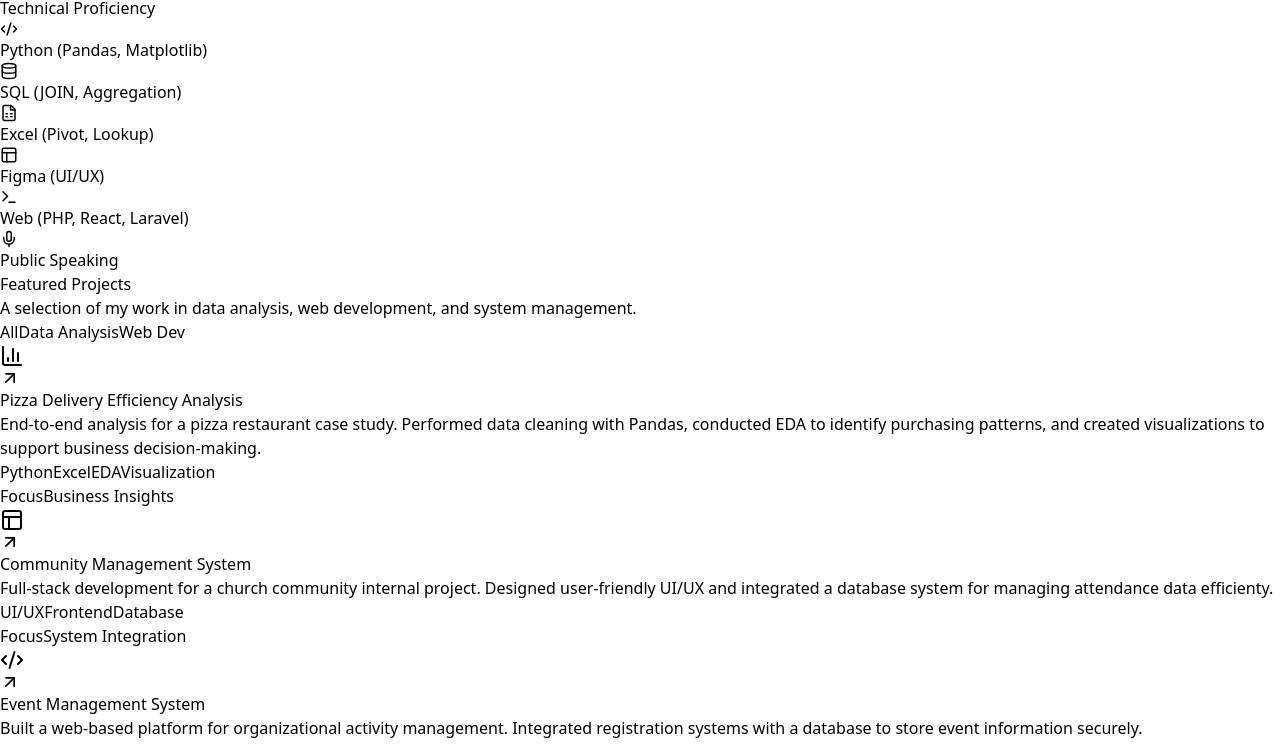
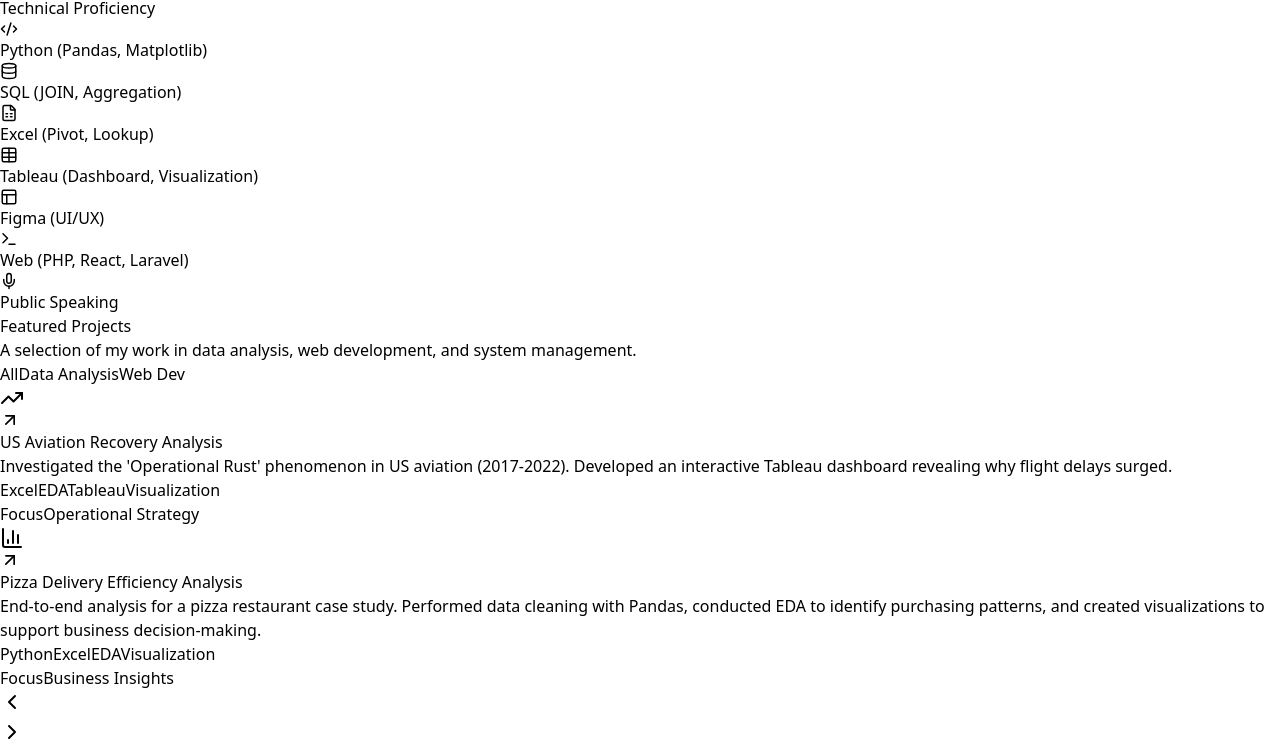
Before and after one commit to Muiz-Isman/PortofolioWebsite-Muiz, a React (Vite) app: page / in a window 1280 px wide. Shown: the part 330-1074 px from the top of the page. Built offline with nearby package versions, Linux system fonts and the light colour scheme.

Commit message:
Update App.js: Tambah project Aviation, fix slider & layout

```diff
--- a/src/App.jsx
+++ b/src/App.jsx
@@ -1,5 +1,5 @@
 import React, { useState, useEffect } from 'react';
-import { motion } from 'framer-motion';
+import { motion, AnimatePresence } from 'framer-motion'; // Tambah AnimatePresence
 import {
   BarChart3,
   Database,
@@ -8,13 +8,17 @@
   Mail,
   Github,
   Linkedin,
+  Table,
   ChevronDown,
+  ChevronLeft, // Icon Baru untuk slider kiri
+  ChevronRight, // Icon Baru untuk slider kanan
   Terminal,
   FileSpreadsheet,
   Layout,
   Mic,
   Briefcase,
-  Download // Added import
+  Download,
+  TrendingUp // Icon Baru untuk project Aviation
 } from 'lucide-react';
 
 // --- ANIMATION VARIANTS ---
@@ -49,19 +53,22 @@
 // 1. Project Card (Interactive State)
 const ProjectCard = ({ project, isActive, onHover }) => (
   <motion.div
-    variants={itemFadeIn}
-    onMouseEnter={() => onHover(project.id)} // Trigger pindah aktif saat di-hover
+    layout // Tambahkan properti layout agar animasi smooth saat geser
+    initial={{ opacity: 0, x: 20 }}
+    animate={{ opacity: 1, x: 0 }}
+    exit={{ opacity: 0, x: -20 }}
+    transition={{ duration: 0.4 }}
+    onMouseEnter={() => onHover(project.id)}
     className={`
-      relative rounded-2xl p-6 flex flex-col justify-between h-full transition-all duration-300 cursor-default
+      relative rounded-2xl p-6 flex flex-col justify-between h-full transition-all duration-300 cursor-default w-full
       ${isActive
-        ? "bg-[#F3EAE0] border border-[#212842] shadow-[6px_6px_0px_0px_#212842] scale-[1.02]" // STYLE AKTIF (Pop out)
-        : "bg-[#F3EAE0]/50 border border-[#212842]/20 shadow-none scale-100 opacity-80 hover:opacity-100" // STYLE PASIF (Flat)
+        ? "bg-[#F3EAE0] border border-[#212842] shadow-[6px_6px_0px_0px_#212842] scale-[1.02]"
+        : "bg-[#F3EAE0]/50 border border-[#212842]/20 shadow-none scale-100 opacity-80 hover:opacity-100"
       }
     `}
   >
     <div>
       <div className="flex justify-between items-start mb-4">
-        {/* Icon: Gelap jika aktif, Pudar jika tidak */}
         <div className={`
           p-3 rounded-xl border transition-colors duration-300
           ${isActive
@@ -92,7 +99,6 @@
     <div>
       <div className="flex flex-wrap gap-2 mt-auto">
         {project.tags.map((tag, i) => (
-          // Tags: Filled jika aktif, Outline jika tidak
           <span key={i} className={`
             px-3 py-1 rounded-full text-xs font-bold transition-colors duration-300 border
             ${isActive
@@ -131,7 +137,7 @@
 const SkillBadge = ({ icon: Icon, name, index, isActive, onHover }) => (
   <motion.div
     variants={itemFadeIn}
-    onMouseEnter={() => onHover(index)} // Trigger pindah aktif
+    onMouseEnter={() => onHover(index)}
     className={`
       flex items-center gap-2 px-4 py-3 rounded-xl border-2 transition-all duration-300 cursor-default
       ${isActive
@@ -151,9 +157,11 @@
   const [activeFilter, setActiveFilter] = useState('All');
   const [scrolled, setScrolled] = useState(false);
 
-  // STATE BARU: Melacak item mana yang aktif
-  // Default: Project ID 1 dan Skill Index 0 (Python)
-  const [activeProjectId, setActiveProjectId] = useState(1);
+  // STATE BARU: Pagination slider
+  const [currentPage, setCurrentPage] = useState(0);
+  const itemsPerPage = 2; // Maksimal 2 project per halaman
+
+  const [activeProjectId, setActiveProjectId] = useState(5); // Default ke project baru (ID 5)
   const [activeSkillIndex, setActiveSkillIndex] = useState(0);
 
   useEffect(() => {
@@ -164,6 +172,16 @@
 
   // --- DATA ---
   const projects = [
+    {
+      id: 5, // ID Baru
+      title: "US Aviation Recovery Analysis",
+      category: "Business Intelligence", // Masuk kategori BI (saya gabungkan ke Data Analysis di filter nanti)
+      description: "Investigated the 'Operational Rust' phenomenon in US aviation (2017-2022). Developed an interactive Tableau dashboard revealing why flight delays surged.",
+      tags: ["Excel", ,"EDA", "Tableau", "Visualization",],
+      focus: "Operational Strategy",
+      icon: <TrendingUp size={24} />,
+      link: "#"
+    },
     {
       id: 1,
       title: "Pizza Delivery Efficiency Analysis",
@@ -210,6 +228,7 @@
     { icon: Code2, name: "Python (Pandas, Matplotlib)" },
     { icon: Database, name: "SQL (JOIN, Aggregation)" },
     { icon: FileSpreadsheet, name: "Excel (Pivot, Lookup)" },
+    { icon: Table, name: "Tableau (Dashboard, Visualization)" },
     { icon: Layout, name: "Figma (UI/UX)" },
     { icon: Terminal, name: "Web (PHP, React, Laravel)" },
     { icon: Mic, name: "Public Speaking" }
@@ -236,12 +255,34 @@
     }
   ];
 
+  // Logic Filter
   const filteredProjects = activeFilter === 'All'
     ? projects
-    : projects.filter(p => p.category === activeFilter);
+    : projects.filter(p => {
+        if (activeFilter === 'Data Analysis') return p.category === 'Data Analysis' || p.category === 'Business Intelligence';
+        return p.category === activeFilter;
+      });
 
-  // Jika filter berubah, reset active project ke item pertama di filter tersebut
+  // Logic Slider/Pagination
+  const totalPages = Math.ceil(filteredProjects.length / itemsPerPage);
+
+  const handleNext = () => {
+    setCurrentPage((prev) => (prev + 1) % totalPages);
+  };
+
+  const handlePrev = () => {
+    setCurrentPage((prev) => (prev - 1 + totalPages) % totalPages);
+  };
+
+  // Ambil project yang ditampilkan saat ini (hanya 2 biji)
+  const currentProjects = filteredProjects.slice(
+    currentPage * itemsPerPage,
+    (currentPage + 1) * itemsPerPage
+  );
+
+  // Jika filter berubah, reset halaman ke 0 dan set active project
   useEffect(() => {
+    setCurrentPage(0);
     if (filteredProjects.length > 0) {
       setActiveProjectId(filteredProjects[0].id);
     }
@@ -310,7 +351,6 @@
               I combine technical skills in Python & SQL with strong communication abilities to bridge the gap between data and decision-making.
             </motion.p>
 
-            {/* --- TOMBOL DIGANTI DI SINI --- */}
             <motion.div variants={fadeInUp} className="flex flex-wrap gap-4">
               <a href="#work" className="px-8 py-4 bg-[#212842] text-[#F3EAE0] rounded-xl font-bold hover:translate-y-[-2px] hover:shadow-[4px_4px_0px_0px_rgba(33,40,66,0.3)] transition-all flex items-center gap-2 group">
                 View Projects
@@ -318,7 +358,7 @@
               </a>
 
               <a
-                href= "cv.pdf" // Pastikan file cv.pdf ada di folder public
+                href= "cv.pdf"
                 download="Muiz_Isman_CV.pdf"
                 className="px-8 py-4 bg-transparent border-2 border-[#212842] text-[#212842] rounded-xl font-bold hover:bg-[#212842] hover:text-[#F3EAE0] transition-all flex items-center gap-2"
               >
@@ -326,7 +366,6 @@
                 <Download size={20} />
               </a>
             </motion.div>
-            {/* ----------------------------- */}
 
           </motion.div>
         </div>
@@ -348,7 +387,7 @@
         </motion.div>
       </section>
 
-      {/* Skills (With Default Active Logic) */}
+      {/* Skills */}
       <section className="py-24 px-6">
         <motion.div className="max-w-5xl mx-auto" {...scrollAnimationProps}>
           <motion.div variants={fadeInUp} className="mb-10">
@@ -368,11 +407,11 @@
         </motion.div>
       </section>
 
-      {/* Projects (With Default Active Logic) */}
+      {/* Projects (Slide / Carousel) */}
       <section id="work" className="py-24 px-6 bg-[#212842]/5">
         <div className="max-w-5xl mx-auto">
           <motion.div
-            className="flex flex-col md:flex-row md:items-end justify-between mb-16 gap-6"
+            className="flex flex-col md:flex-row md:items-end justify-between mb-8 gap-6"
             initial="hidden"
             whileInView="visible"
             viewport={{ once: true, amount: 0.5 }}
@@ -385,12 +424,13 @@
               </p>
             </div>
 
-            <div className="flex bg-[#F3EAE0] p-1.5 rounded-xl border border-[#212842]/20">
+            {/* Filter Buttons */}
+            <div className="flex bg-[#F3EAE0] p-1.5 rounded-xl border border-[#212842]/20 overflow-x-auto">
               {['All', 'Data Analysis', 'Web Dev'].map((filter) => (
                 <button
                   key={filter}
                   onClick={() => setActiveFilter(filter)}
-                  className={`px-5 py-2 rounded-lg text-sm font-bold transition-all ${
+                  className={`px-4 py-2 rounded-lg text-sm font-bold transition-all whitespace-nowrap ${
                     activeFilter === filter
                       ? 'bg-[#212842] text-[#F3EAE0] shadow-md'
                       : 'text-[#212842]/60 hover:text-[#212842] hover:bg-[#212842]/10'
@@ -402,8 +442,14 @@
             </div>
           </motion.div>
 
-          <motion.div key={activeFilter} className="grid grid-cols-1 md:grid-cols-2 gap-8" {...scrollAnimationProps}>
-            {filteredProjects.map((project) => (
+          {/* Project Slider Container */}
+          <div className="relative min-h-[380px]">
+            <AnimatePresence mode='wait'>
+                <motion.div
+                  key={currentPage + activeFilter} // Key changed to trigger animation
+                  className="grid grid-cols-1 md:grid-cols-2 gap-8"
+                >
+                  {currentProjects.map((project) => (
                     <ProjectCard
                       key={project.id}
                       project={project}
@@ -412,6 +458,46 @@
                     />
                   ))}
                 </motion.div>
+            </AnimatePresence>
+
+            {/* Empty State jika filter kosong */}
+            {currentProjects.length === 0 && (
+              <div className="text-center py-20 text-[#212842]/50 font-bold">
+                No projects found in this category.
+              </div>
+            )}
+          </div>
+
+          {/* Slider Controls (Hanya muncul jika halaman > 1) */}
+          {totalPages > 1 && (
+            <div className="flex justify-center items-center gap-2">
+              <button
+                onClick={handlePrev}
+                className="p-3 rounded-full border-2 border-[#212842]/10 hover:border-[#212842] hover:bg-[#212842] hover:text-[#F3EAE0] transition-all text-[#212842]"
+              >
+                <ChevronLeft size={24} />
+              </button>
+
+              <div className="flex gap-2">
+                {Array.from({ length: totalPages }).map((_, idx) => (
+                  <div
+                    key={idx}
+                    className={`w-2 h-2 rounded-full transition-all ${
+                      currentPage === idx ? "bg-[#212842] w-6" : "bg-[#212842]/20"
+                    }`}
+                  />
+                ))}
+              </div>
+
+              <button
+                onClick={handleNext}
+                className="p-3 rounded-full border-2 border-[#212842]/10 hover:border-[#212842] hover:bg-[#212842] hover:text-[#F3EAE0] transition-all text-[#212842]"
+              >
+                <ChevronRight size={24} />
+              </button>
+            </div>
+          )}
+
         </div>
       </section>
 
```
Lines whose indentation alone changed are shown as unchanged.
